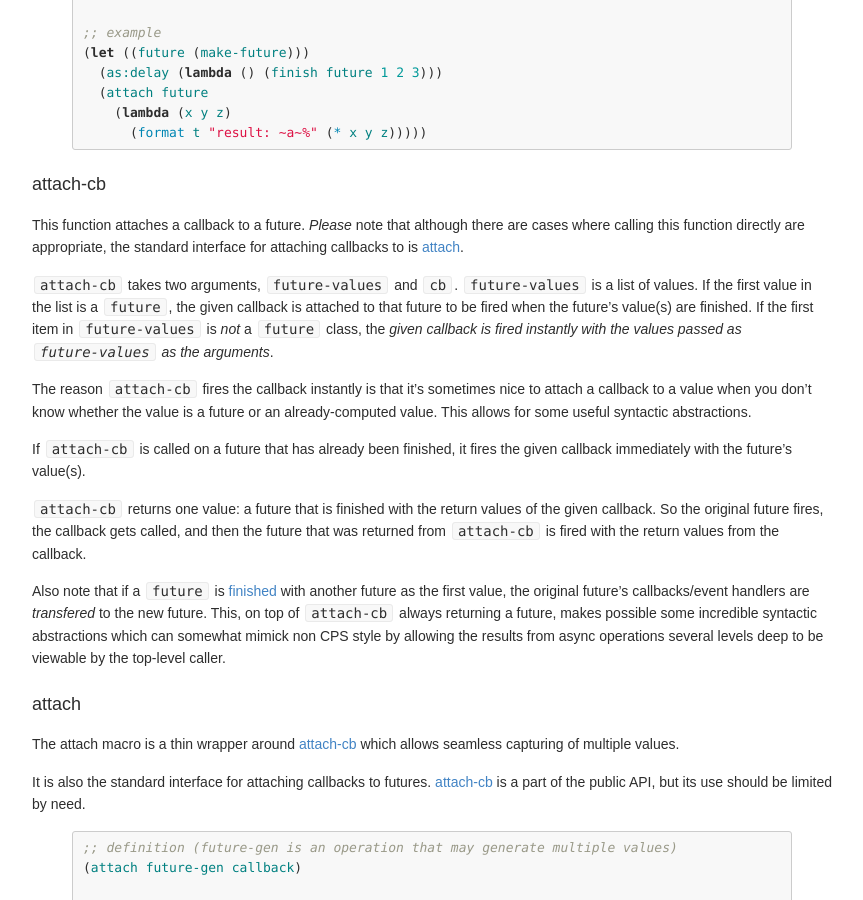
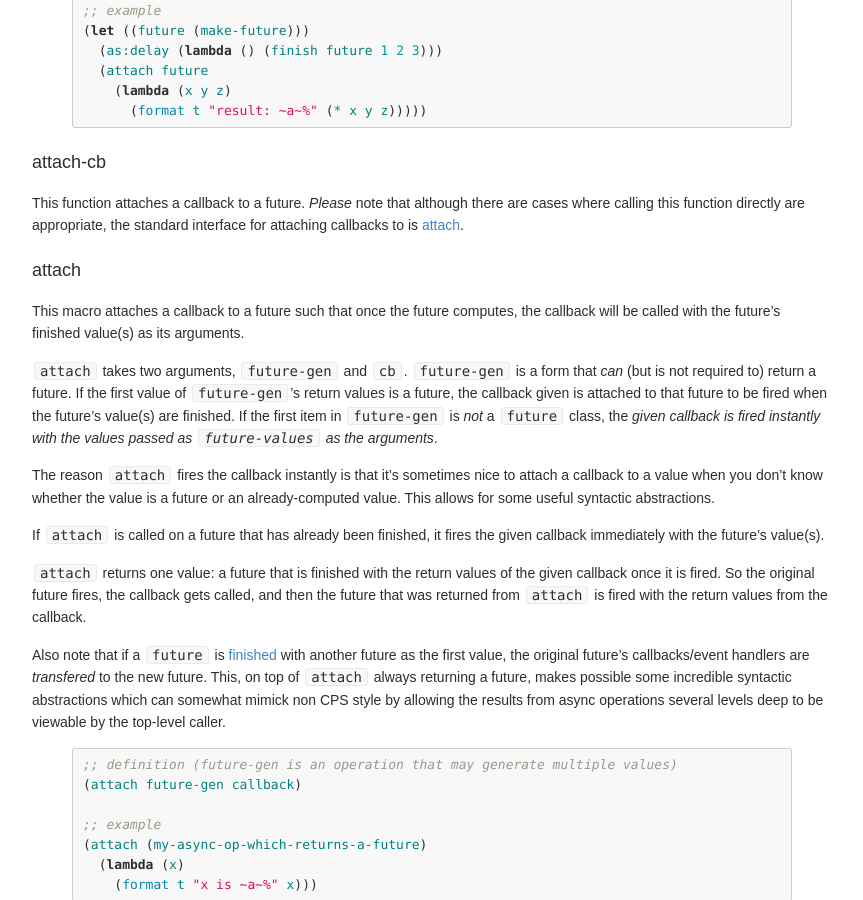
Before and after one commit to orthecreedence/cl-async, a Jekyll site: the page built from future.md, in a window 1280 px wide and 900 px high, scrolled down 4201 px. Shown: the whole window, without its empty margins (208-1071 px from the left). Built offline with Jekyll 4.4.1, drawn with Linux system fonts in a browser that asks for light colours; Markdown is read by kramdown in place of the engine named in the settings.

Commit message:
wiping attach-cb from the face of the face of the planet

```diff
--- a/future.md
+++ b/future.md
@@ -19,7 +19,6 @@ are constantly dealing with values that are not yet realized.
   - [signal-event](#signal-event) _function_
   - [futurep](#futurep) _function_
   - [finish](#finish) _function_
-  - [attach-cb](#attach-cb) _function_
   - [attach](#attach) _macro_
 - [Nicer syntax](#nicer-syntax)
   - [alet](#alet) _macro_
@@ -253,40 +252,38 @@ This function attaches a callback to a future. _Please_ note that although there
 are cases where calling this function directly are appropriate, the standard
 interface for attaching callbacks to is [attach](#attach).
 
-`attach-cb` takes two arguments, `future-values` and `cb`. `future-values` is a
-list of values. If the first value in the list is a `future`, the given callback
-is attached to that future to be fired when the future's value(s) are finished.
-If the first item in `future-values` is *not* a `future` class, the _given
-callback is fired instantly with the values passed as `future-values` as the
-arguments_.
+<a id="attach"></a>
+### attach
+This macro attaches a callback to a future such that once the future computes,
+the callback will be called with the future's finished value(s) as its
+arguments.
 
-The reason `attach-cb` fires the callback instantly is that it's sometimes nice
-to attach a callback to a value when you don't know whether the value is a
-future or an already-computed value. This allows for some useful syntactic
+`attach` takes two arguments, `future-gen` and `cb`. `future-gen` is a form that
+*can* (but is not required to) return a future. If the first value of
+`future-gen`'s return values is a future, the callback given is attached to that
+future to be fired when the future's value(s) are finished.  If the first item
+in `future-gen` is *not* a `future` class, the _given callback is fired
+instantly with the values passed as `future-values` as the arguments_.
+
+The reason `attach` fires the callback instantly is that it's sometimes nice to
+attach a callback to a value when you don't know whether the value is a future
+or an already-computed value. This allows for some useful syntactic
 abstractions.
 
-If `attach-cb` is called on a future that has already been finished, it fires
+If `attach` is called on a future that has already been finished, it fires
 the given callback immediately with the future's value(s).
 
-`attach-cb` returns one value: a future that is finished with the return values
-of the given callback. So the original future fires, the callback gets called,
-and then the future that was returned from `attach-cb` is fired with the return
-values from the callback.
+`attach` returns one value: a future that is finished with the return values
+of the given callback once it is fired. So the original future fires, the
+callback gets called, and then the future that was returned from `attach` is
+fired with the return values from the callback.
 
 Also note that if a `future` is [finished](#finish) with another future as the
 first value, the original future's callbacks/event handlers are _transfered_ to
-the new future. This, on top of `attach-cb` always returning a future, makes
+the new future. This, on top of `attach` always returning a future, makes
 possible some incredible syntactic abstractions which can somewhat mimick non
 CPS style by allowing the results from async operations several levels deep to
 be viewable by the top-level caller.
-
-<a id="attach"></a>
-### attach
-The attach macro is a thin wrapper around [attach-cb](#attach-cb) which allows
-seamless capturing of multiple values.
-
-It is also the standard interface for attaching callbacks to futures. [attach-cb](#attach-cb)
-is a part of the public API, but its use should be limited by need.
 
 {% highlight cl %}
 ;; definition (future-gen is an operation that may generate multiple values)
```
